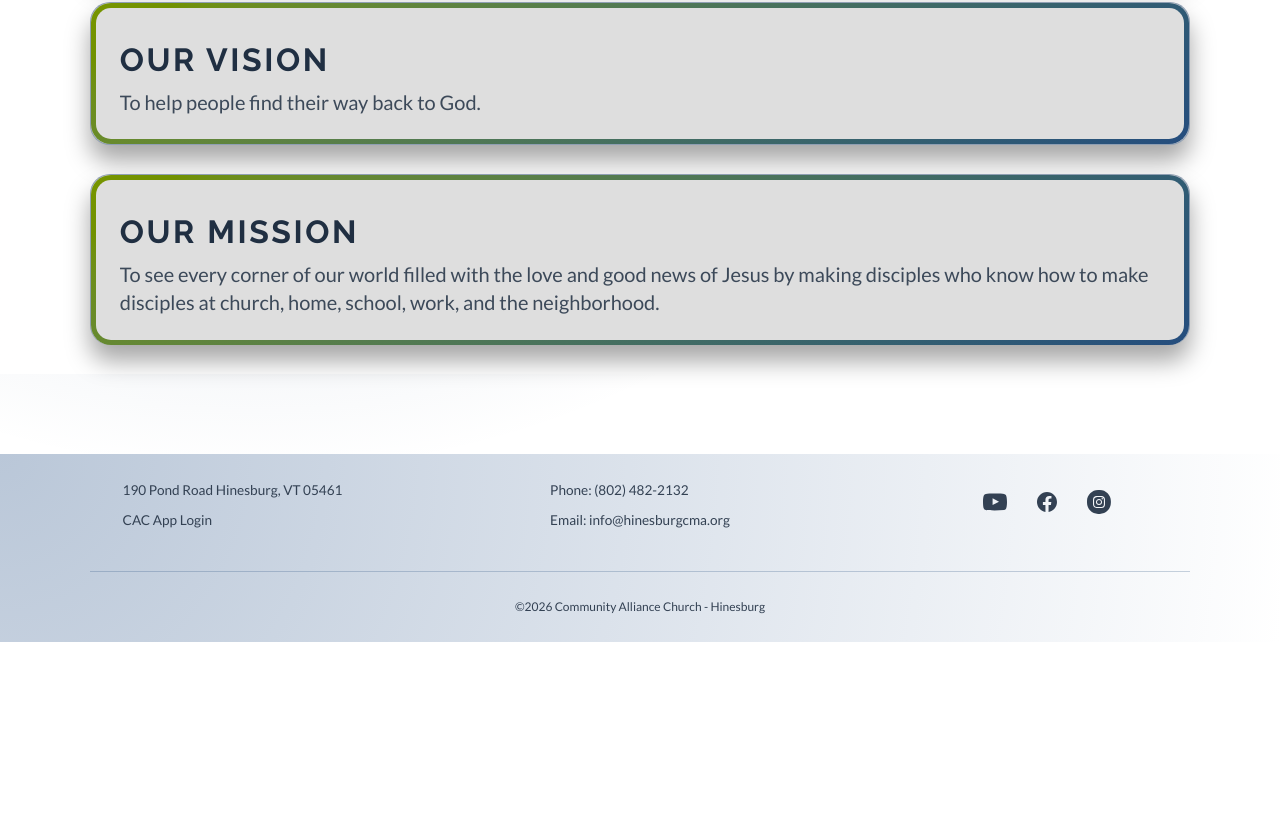
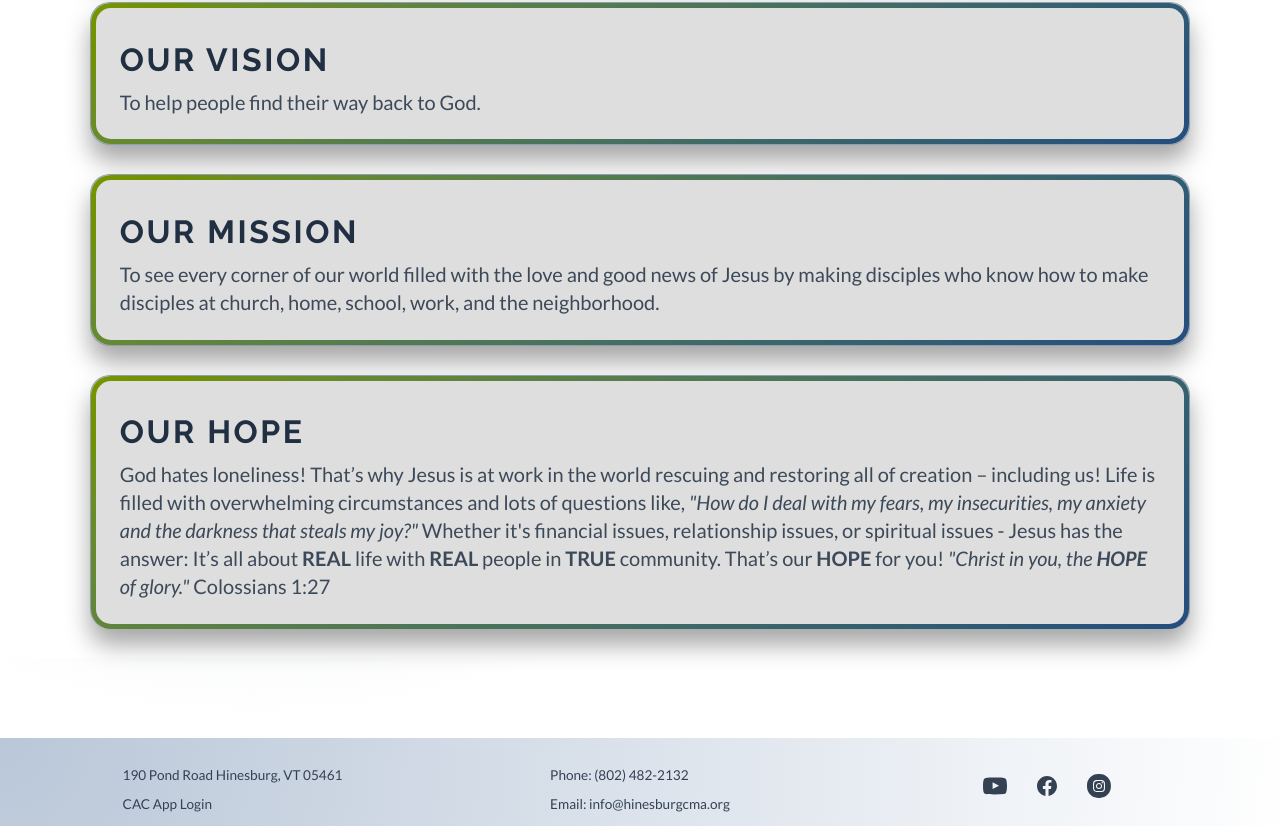
Before and after one commit to mykeld74/hinesburgcma, a SvelteKit app: page /about-us/our-story in a window 1280 px wide. Shown: the part 552-1378 px from the top of the page. Before the commit the page ends 1194 px from the top, so only its background shows below. Built offline with nearby package versions, Linux system fonts and the light colour scheme.

Commit message:
additional Scott Updates

```diff
--- a/src/routes/about-us/our-story/+page.svelte
+++ b/src/routes/about-us/our-story/+page.svelte
@@ -43,3 +43,24 @@
 		</p>
 	</div>
 </section>
+<section class="pageSection blockSection">
+	<div class="blockSectionContent">
+		<h2 class="pageSectionTitle">Our Hope</h2>
+		<p class="pageSectionText">
+			God hates loneliness! That’s why Jesus is at work in the world rescuing and restoring all of
+			creation – including us! Life is filled with overwhelming circumstances and lots of questions
+			like, <em
+				>"How do I deal with my fears, my insecurities, my anxiety and the darkness that steals my
+				joy?"</em
+			>
+			Whether it's financial issues, relationship issues, or spiritual issues - Jesus has the answer:
+			It’s all about <strong>REAL</strong> life with <strong>REAL</strong> people in
+			<strong>TRUE</strong>
+			community. That’s our <strong>HOPE</strong> for you!
+			<em
+				>"Christ in you, the <strong>HOPE</strong>
+				of glory."</em
+			> Colossians 1:27
+		</p>
+	</div>
+</section>
```
Also changed, not shown: src/routes/+page.svelte (+5 -32 lines), src/lib/css/styles.css.
